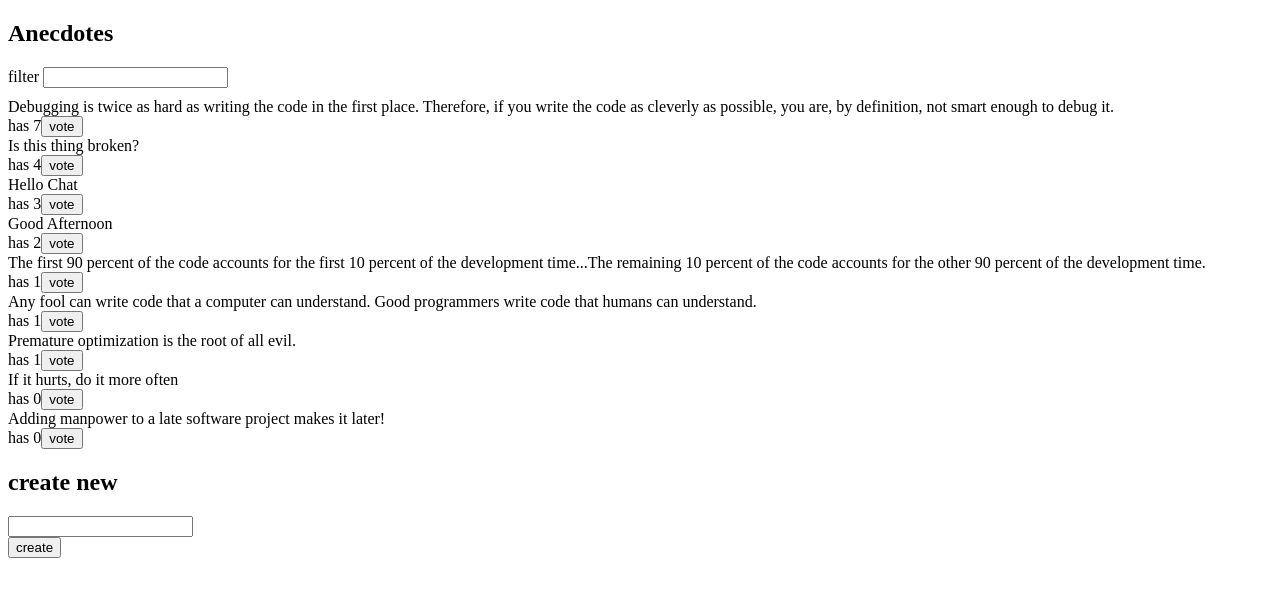
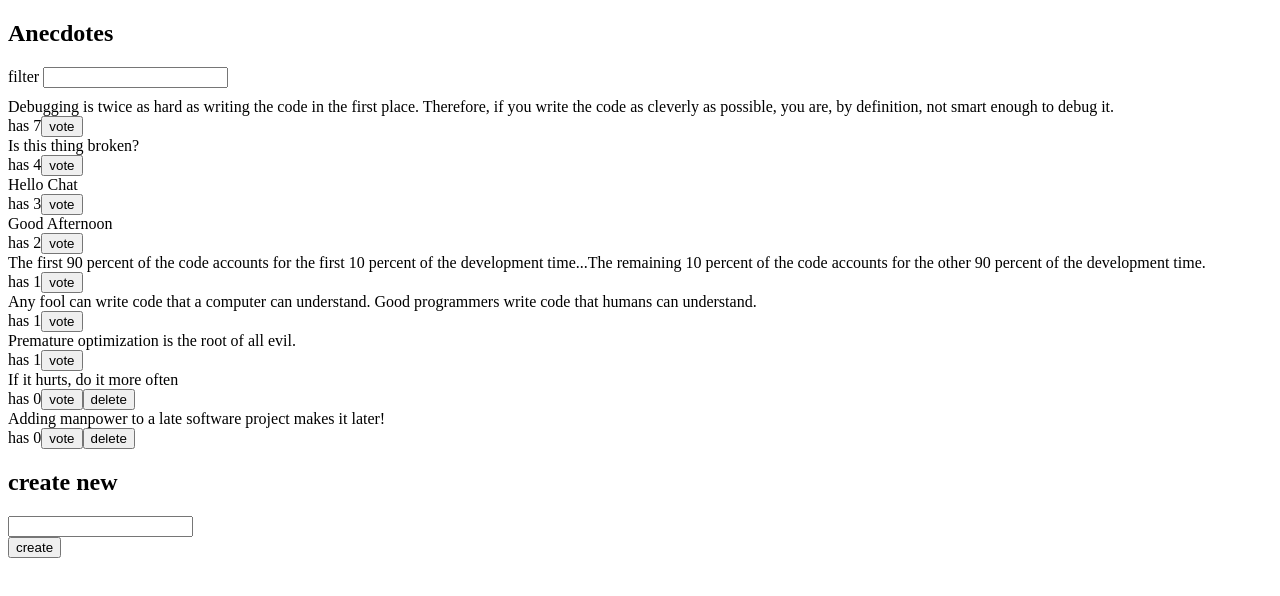
Before and after one commit to antmtn/FSO-P6-State-Management, a React (Vite) app in the folder anecdotes/: page / in a window 1280 px wide. Shown: the top 596 px of the page. Built offline with nearby package versions, Linux system fonts and the light colour scheme; data requests are answered from the project's data file.

Commit message:
12 deleting zero vote anecdotes now works with new service, store action, button, and handler. Notification also implemented

```diff
--- a/anecdotes/src/components/AnecdoteList.jsx
+++ b/anecdotes/src/components/AnecdoteList.jsx
@@ -2,13 +2,18 @@
 
 const AnecdoteList = () => {
   let anecdotes = useAnecdotes()
-  const { addVote } = useAnecdoteActions()
+  const { addVote, deleteAnecdote } = useAnecdoteActions()
   const { setNotification } = useNotificationActions()
 
   const vote = (id, content) => {
     console.log("vote", id)
     setNotification(`You voted '${content}'`)
     addVote(id)
+  }
+
+  const handleDelete = (id, content) => {
+    setNotification(`You deleted '${content}'`)
+    deleteAnecdote(id)
   }
 
   return(
@@ -19,6 +24,9 @@
           <div>
             has {anecdote.votes}
             <button onClick={() => vote(anecdote.id, anecdote.content)}>vote</button>
+            {anecdote.votes == 0 &&
+            <button onClick={() => handleDelete(anecdote.id, anecdote.content)}>delete</button>
+            }
           </div>
         </div>
       ))}
--- a/anecdotes/src/services/anecdotes.js
+++ b/anecdotes/src/services/anecdotes.js
@@ -39,4 +39,16 @@
   return await response.json()
 }
 
-export default { getAll, createNew, update }
+const deleteAnecdote = async (id) => {
+  const response = await fetch(`${baseUrl}/${id}`, {
+    method: 'DELETE'
+  })
+
+  if (!response.ok){
+    throw new Error('Failed to delete anecdote')
+  }
+
+  return await response.json()
+}
+
+export default { getAll, createNew, update, deleteAnecdote }
--- a/anecdotes/src/store.js
+++ b/anecdotes/src/store.js
@@ -22,6 +22,14 @@
       set(
         state => ({
           anecdotes: state.anecdotes.concat(newAnecdote)
+        })
+      )
+    },
+    deleteAnecdote: async id => {
+      const response = await anecdoteService.deleteAnecdote(id)
+      set(
+        state => ({
+          anecdotes: state.anecdotes.filter(a => a.id !== response.id)
         })
       )
     }
```
